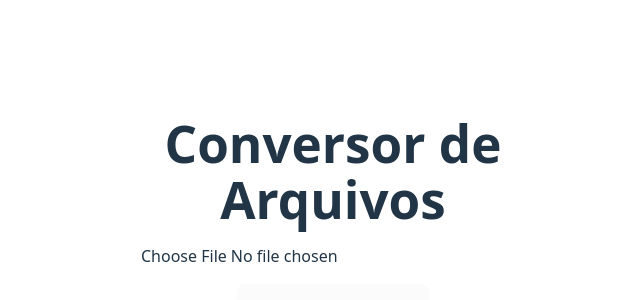
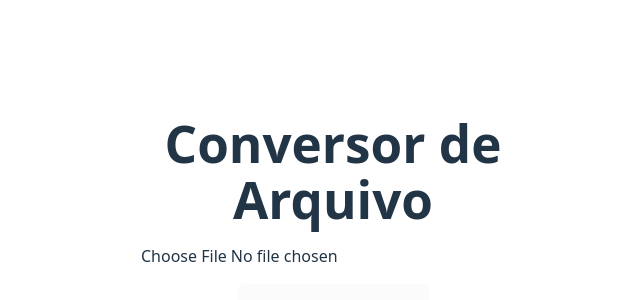
Before and after one commit to torqu4to/file-converter-app, a Svelte app in the folder client/: page / in a window 1280 px wide. Shown: the part 178-478 px from the top of the page, without its empty margins (307-947 px from the left). Built offline with nearby package versions, Linux system fonts and the light colour scheme.

Commit message:
Fixes minor typo and wording in the UI
Corrects a typo in the error message and a minor wording issue in the main heading, improving overall UI text.

```diff
--- a/client/src/App.svelte
+++ b/client/src/App.svelte
@@ -12,7 +12,7 @@
 
   async function convertFile() {
     if (!file) {
-      error = "Selecione um arquivo primeiro!";
+      error = "Selecione um arquivo primeiro!!";
       return;
     }
 
@@ -46,7 +46,7 @@
 </script>
 
 <main class="p-8 max-w-md mx-auto">
-  <h1 class="text-2xl font-bold mb-4">Conversor de Arquivos</h1>
+  <h1 class="text-2xl font-bold mb-4">Conversor de Arquivo</h1>
 
   <input
     type="file"
```
